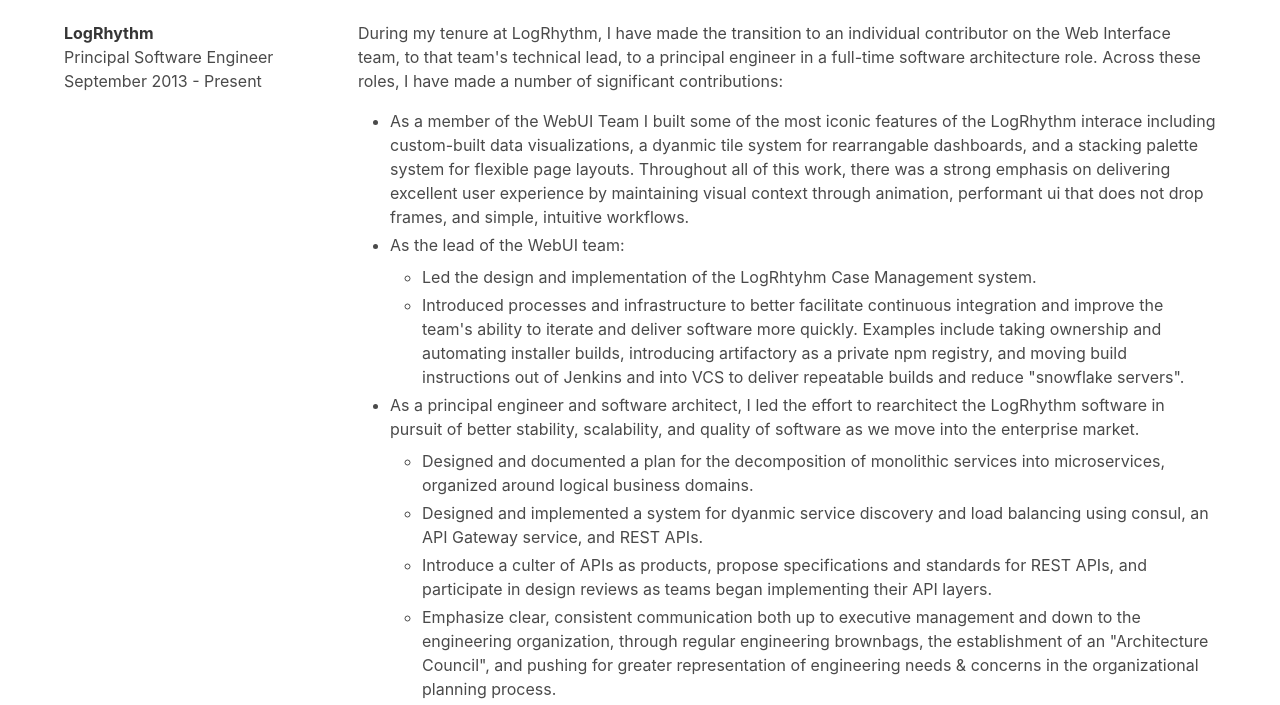
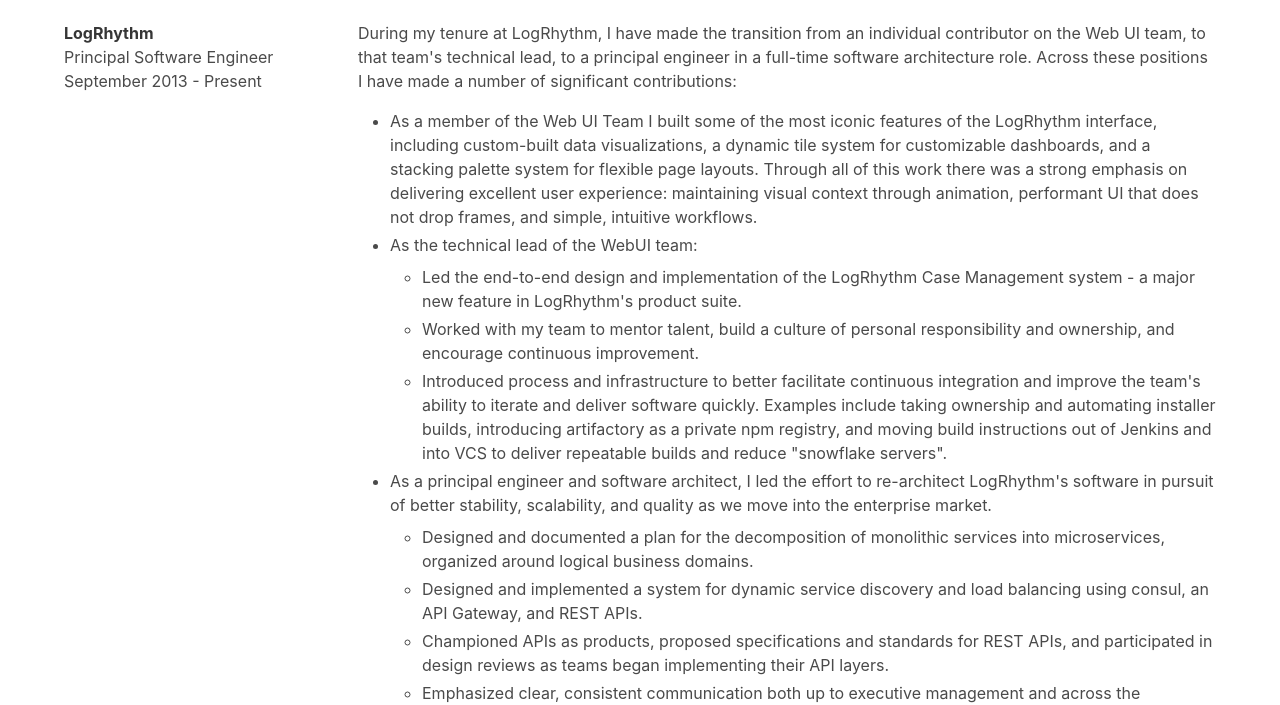
Before and after one commit to erin-noe-payne/resume, a plain HTML site: page index.html in a window 1280 px wide. Shown: the part 462-1167 px from the top of the page. Drawn offline with nearby package versions, Linux system fonts and the light colour scheme.

Commit message:
spell check, feedback changes

```diff
--- a/index.html
+++ b/index.html
@@ -6,6 +6,7 @@
         .section:not(:last-child) {
             padding-bottom: 0;
         }
+
         ul:first-child {
             margin-top: 0;
         }
@@ -44,7 +45,7 @@
                 </tr>
                 <tr>
                     <td>
-                        REST APIs; scalable systems; continuous delivery
+                        APIs; scalable systems; continuous delivery
                     </td>
                 </tr>
             </table>
@@ -62,53 +63,58 @@
                 </div>
                 <div class="column content">
                     <p>
-                        During my tenure at LogRhythm, I have made the transition to an individual contributor on the Web Interface team, to that
-                        team's technical lead, to a principal engineer in a full-time software architecture role. Across
-                        these roles, I have made a number of significant contributions:
+                        During my tenure at LogRhythm, I have made the transition from an individual contributor on the Web UI team, to that team's
+                        technical lead, to a principal engineer in a full-time software architecture role. Across these positions
+                        I have made a number of significant contributions:
                     </p>
                     <ul>
                         <li>
-                            As a member of the WebUI Team I built some of the most iconic features of the LogRhythm interace including custom-built data
-                            visualizations, a dyanmic tile system for rearrangable dashboards, and a stacking palette system
-                            for flexible page layouts. Throughout all of this work, there was a strong emphasis on delivering
-                            excellent user experience by maintaining visual context through animation, performant ui that
-                            does not drop frames, and simple, intuitive workflows.
+                            As a member of the Web UI Team I built some of the most iconic features of the LogRhythm interface, including custom-built
+                            data visualizations, a dynamic tile system for customizable dashboards, and a stacking palette
+                            system for flexible page layouts. Through all of this work there was a strong emphasis on delivering
+                            excellent user experience: maintaining visual context through animation, performant UI that does
+                            not drop frames, and simple, intuitive workflows.
                         </li>
                         <li>
-                            As the lead of the WebUI team:
+                            As the technical lead of the WebUI team:
                             <ul>
                                 <li>
-                                    Led the design and implementation of the LogRhtyhm Case Management system.
+                                    Led the end-to-end design and implementation of the LogRhythm Case Management system - a major new feature in LogRhythm's product suite.
                                 </li>
                                 <li>
-                                    Introduced processes and infrastructure to better facilitate continuous integration and improve the team's ability to iterate
-                                    and deliver software more quickly. Examples include taking ownership and automating installer
+                                    Worked with my team to mentor talent, build a culture of personal responsibility and ownership, and encourage continuous
+                                    improvement.
+                                </li>
+                                <li>
+                                    Introduced process and infrastructure to better facilitate continuous integration and improve the team's ability to iterate
+                                    and deliver software quickly. Examples include taking ownership and automating installer
                                     builds, introducing artifactory as a private npm registry, and moving build instructions
                                     out of Jenkins and into VCS to deliver repeatable builds and reduce "snowflake servers".
                                 </li>
                             </ul>
                         </li>
                         <li>
-                            As a principal engineer and software architect, I led the effort to rearchitect the LogRhythm software in pursuit of better
-                            stability, scalability, and quality of software as we move into the enterprise market.
+                            As a principal engineer and software architect, I led the effort to re-architect LogRhythm's software in pursuit of better
+                            stability, scalability, and quality as we move into the enterprise market.
                             <ul>
                                 <li>
                                     Designed and documented a plan for the decomposition of monolithic services into microservices, organized around logical
                                     business domains.
                                 </li>
                                 <li>
-                                    Designed and implemented a system for dyanmic service discovery and load balancing using consul, an API Gateway service,
-                                    and REST APIs.
+                                    Designed and implemented a system for dynamic service discovery and load balancing using consul, an API Gateway, and REST
+                                    APIs.
                                 </li>
                                 <li>
-                                    Introduce a culter of APIs as products, propose specifications and standards for REST APIs, and participate in design reviews
-                                    as teams began implementing their API layers.
+                                    Championed APIs as products, proposed specifications and standards for REST APIs, and participated in design reviews as teams
+                                    began implementing their API layers.
                                 </li>
                                 <li>
-                                    Emphasize clear, consistent communication both up to executive management and down to the engineering organization, through
-                                    regular engineering brownbags, the establishment of an "Architecture Council", and pushing
+                                    Emphasized clear, consistent communication both up to executive management and across the engineering organization. Presented
+                                    regular engineering brownbags, helped to established an "Architecture Council", and pushed
                                     for greater representation of engineering needs & concerns in the organizational planning
-                                    process. </li>
+                                    process.
+                                </li>
                             </ul>
                         </li>
                     </ul>
@@ -123,12 +129,12 @@
                 </div>
                 <div class="column content">
                     <ul>
-                        <li>Provide technical leadership for a team of four developers involved in the re-architecting of the
+                        <li>Provided technical leadership for a team of four developers involved in the re-architecting of the
                             Apache Rave project as an angular.js / REST API-driven application. In this role I drove tasking,
                             encouraging good development / community practices (BDD, the Apache Way), and acted as a technical
                             resource.
                         </li>
-                        <li> As the sole developer, I designed and built a live chat support system called AnswerDesk for use
+                        <li>As the sole developer, I designed and built a live chat support system called AnswerDesk for use
                             by MITRE's internal research assistance staff. AnswerDesk was a production system, accessible
                             both as a standalone web application and as an opensocial gadget through MITRE's intranet portal.
                             The project used node.js, socket.io and Backbone to deliver realtime chat capabilities, and Apache
@@ -165,9 +171,8 @@
                 </div>
                 <div class="column content">
                     <ul>
-                        <li>Used frequency modulation spectroscopy technology to analyze the quality of pharmaceutical samples</li>
-                        <li>Developed reports and presented findings to Lighthouse's customers - major pharmaceutical suppliers
-                            such as GSK and Merck.</li>
+                        <li>Used frequency modulation spectroscopy technology to analyze the quality of pharmaceutical samples,
+                            and developed reports to present findings to customers.</li>
                     </ul>
                 </div>
             </div>
@@ -199,9 +204,9 @@
     </i>
                     <footer>&nbsp;
                         <p class="is-pulled-right">
-- Matt Franklin. Chair of the Project Management Committee, Apache Rave
+                            - Matt Franklin, Chair of the Project Management Committee, Apache Rave
                         </p>
-                        </footer>
+                    </footer>
                 </blockquote>
                 <blockquote>
                     <i>
@@ -212,9 +217,9 @@
     considerations that go into it. ... There's nothing he's done for us that has been lacking by any measure.
     </i>
                     <footer>&nbsp;
-                        <p class="is-pulled-right">- Paul Vencil Technical Lead, IRS Labs
-                            </p>
-                        </footer>
+                        <p class="is-pulled-right">- Paul Vencil, Technical Lead, IRS Labs
+                        </p>
+                    </footer>
                 </blockquote>
             </div>
         </div>
```
